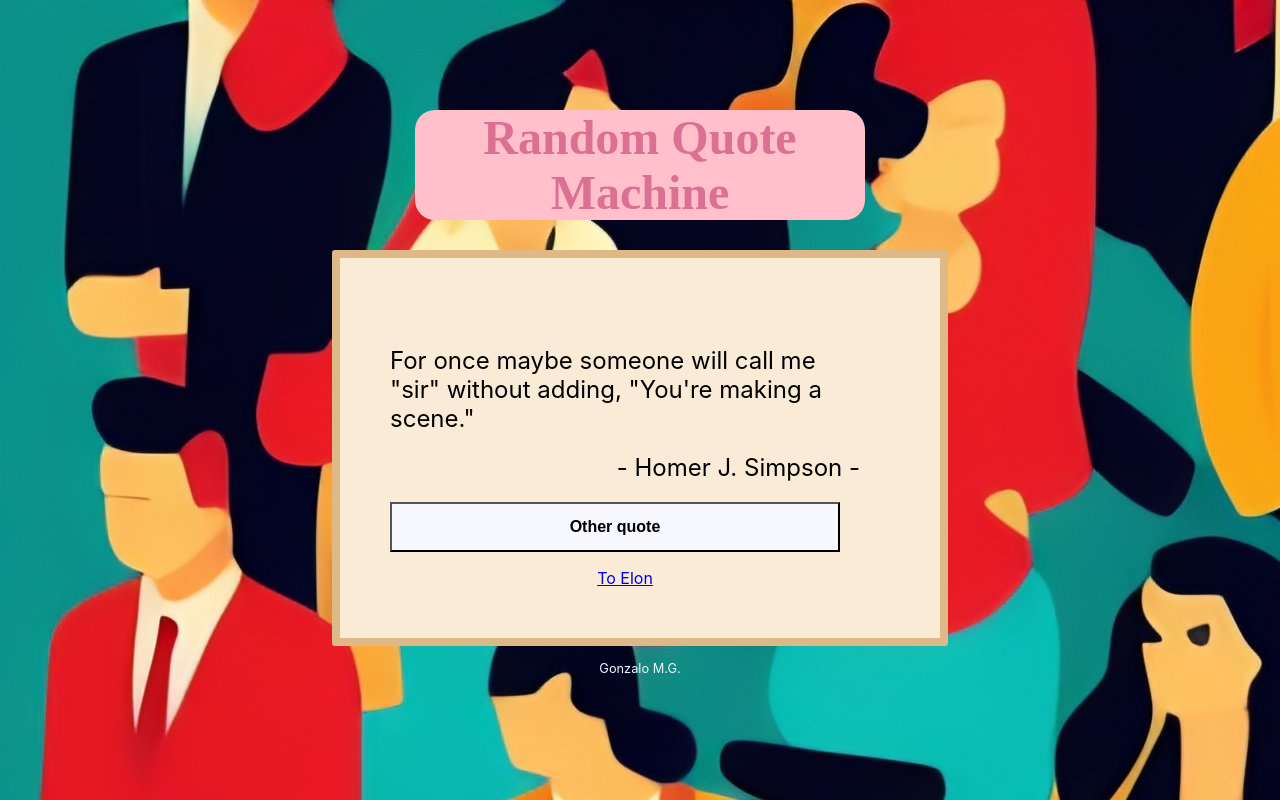
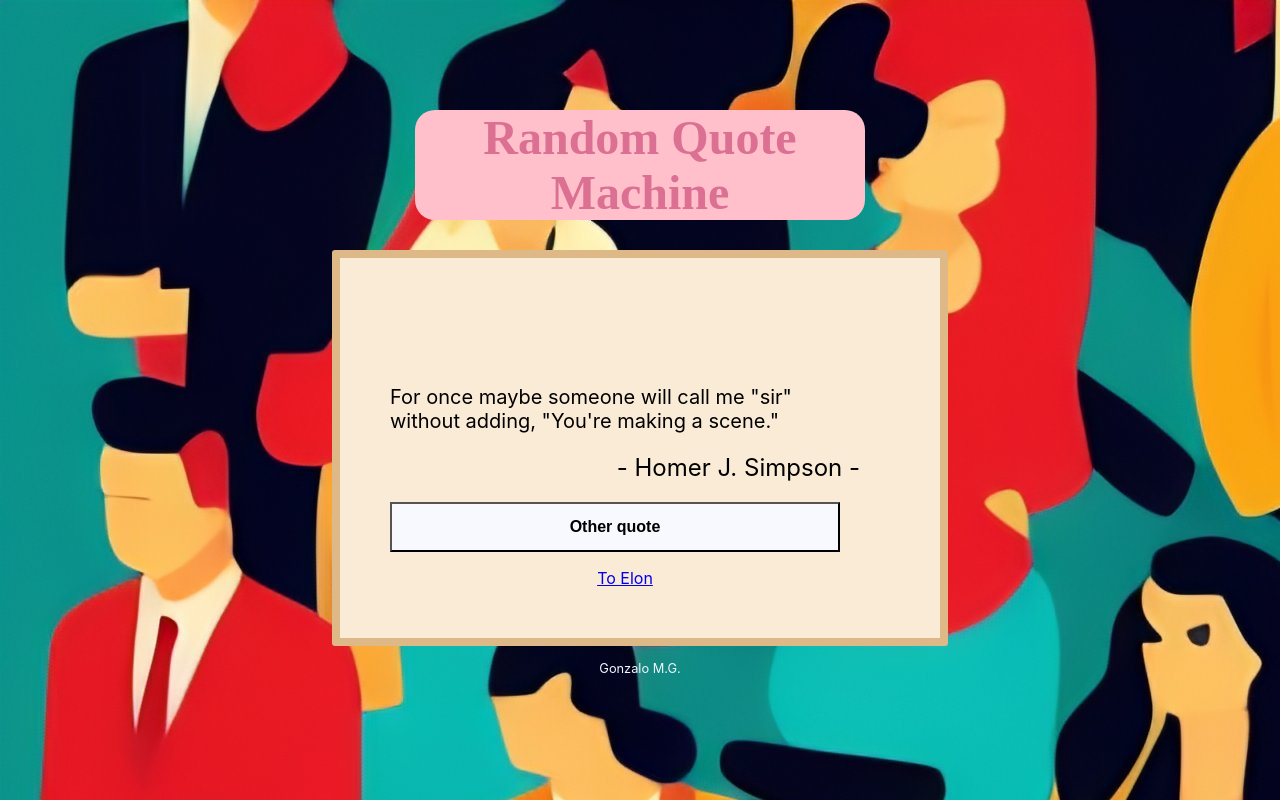
Before and after one commit to gonzalo-mg/fcc-random-quote-machine, a React (Create React App) app: page / in a window 1280 px wide. Built offline with nearby package versions, Linux system fonts and the light colour scheme; a web font is replaced by a local one.

Commit message:
css font-size

```diff
--- a/src/components/QuoteBox/index.css
+++ b/src/components/QuoteBox/index.css
@@ -15,7 +15,7 @@
     width: 95%;
     height: auto;
     padding: auto;
-    font-size: 18px;
+    font-size: 20px;
     text-align: start;
   }
 
@@ -58,7 +58,7 @@
     width: 450px;
     height: auto;
     padding: auto;
-    font-size: 1.5em;
+    font-size: 1.25rem;
   }
 
   #author {
```
